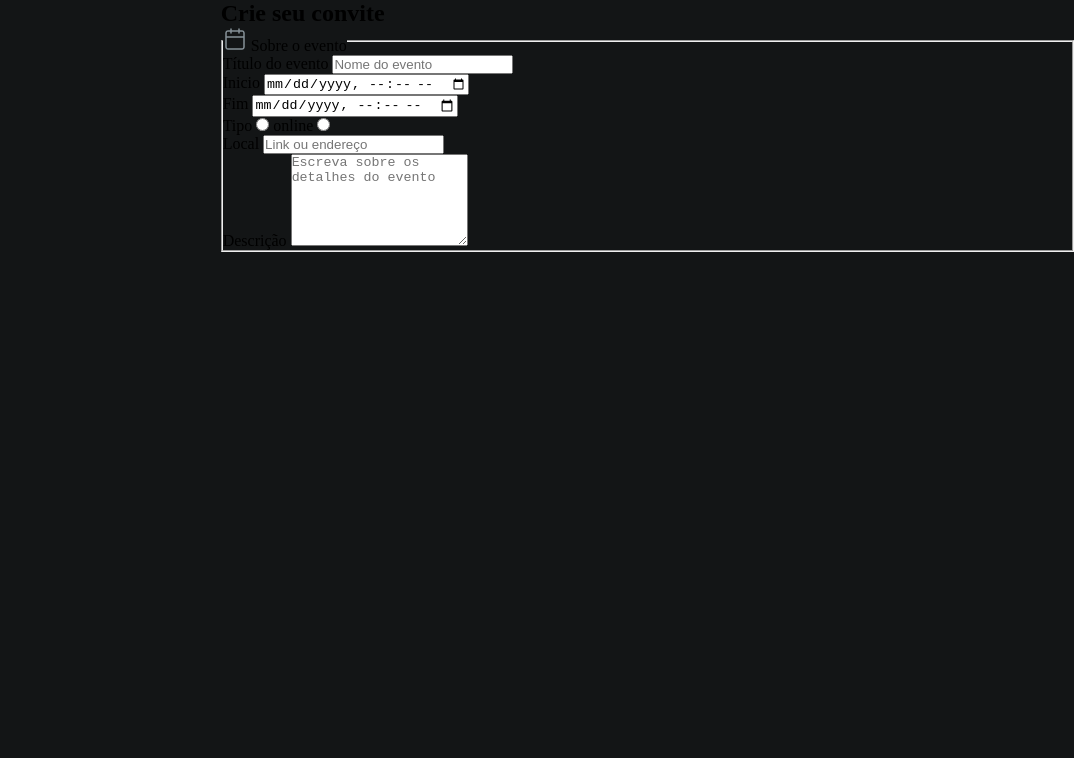
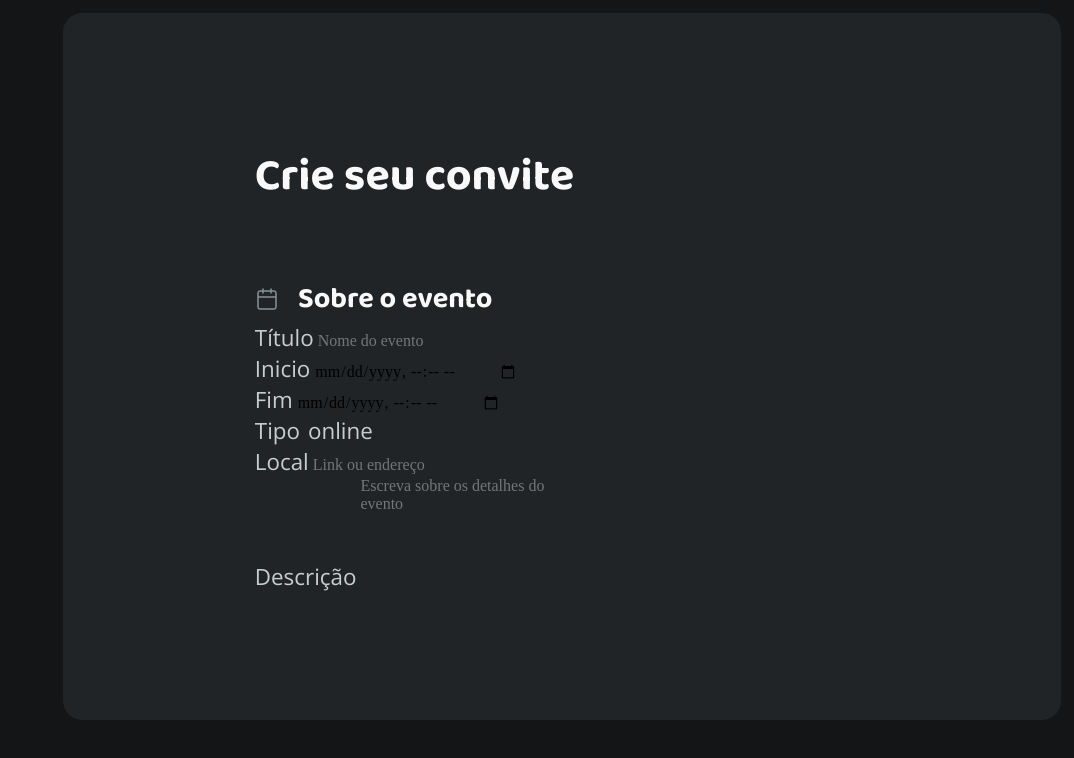
Before and after one commit to silvaLucs/partyInvite, a plain HTML site: page index.html in a window 1280 px wide. Shown: the whole page, without its empty margins (206-1280 px from the left). Drawn offline with nearby package versions, Linux system fonts and the light colour scheme.

Commit message:
init the first styles

```diff
--- a/index.html
+++ b/index.html
@@ -28,7 +28,7 @@
             </legend>
 
             <div class="input-wrapper">
-              <label for="title">Título do evento</label>
+              <label for="title">Título</label>
               <input
                 type="text"
                 name="title"
--- /dev/null
+++ b/styles/form.css
@@ -0,0 +1,31 @@
+form {
+    background-color: var(--shape-body);
+
+    padding: 8rem 12rem;
+
+    border-radius: 1.2rem;
+
+    input, fieldset, textarea {
+        all: unset;
+    }
+
+    h1 {
+    font: var(--heading-md);
+    color: var(--text-heading);
+
+    margin-bottom: 4rem;
+}
+
+
+legend {
+    display: flex;
+    gap: 1.2rem;
+
+    align-items: center;
+
+    font: var(--heading-sm);
+    color: var(--text-heading);
+}
+
+
+}
--- a/styles/global.css
+++ b/styles/global.css
@@ -41,10 +41,20 @@
     background-color: var(--shape-background);
 
     display: grid;
-    grid-template-columns: 1fr 2fr;
+    grid-template-columns: 1fr 4fr;
+    overflow: hidden;
 }
 
 main {
     padding: 1rem;
 
+    img {
+        height: 90%;
+        object-fit: cover;
+    }
+
 }
+
+aside {
+    margin: .8rem;
+}
--- a/styles/index.css
+++ b/styles/index.css
@@ -1 +1,3 @@
 @import url(global.css);
+@import url(form.css);
+@import url(input.css);
--- /dev/null
+++ b/styles/input.css
@@ -0,0 +1,4 @@
+label {
+    font: var(--body-sm);
+    color: var(--text-body);
+}
```
